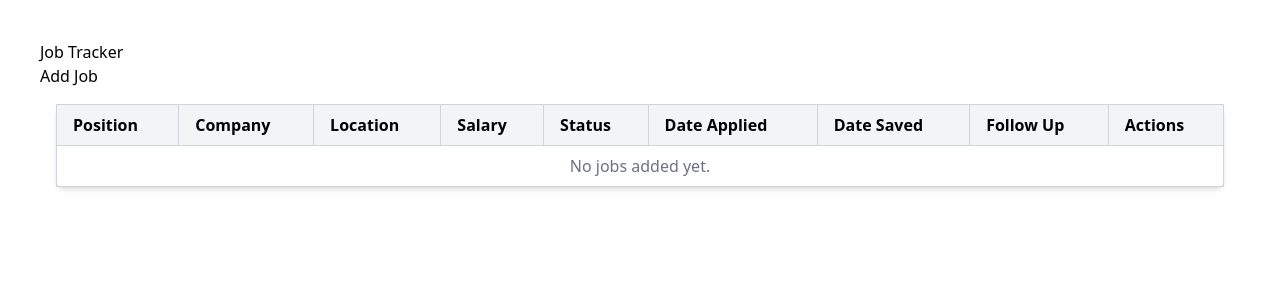
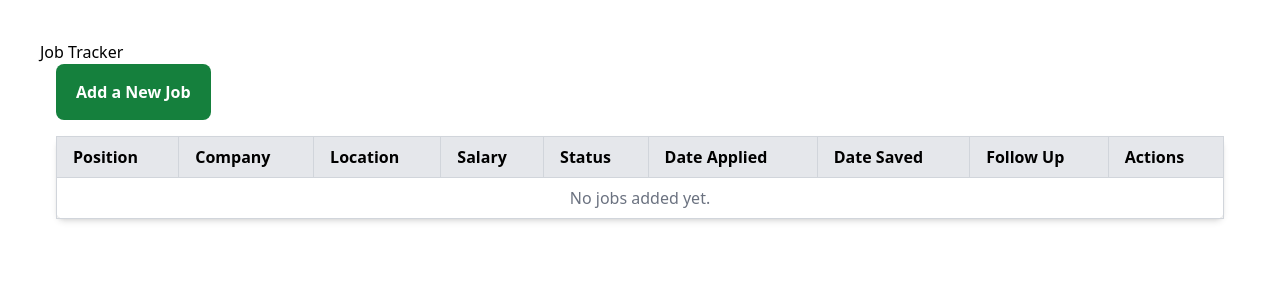
Before and after one commit to Siddhi-Uttekar/jobtracker-app, a React (Create React App) app in the folder job-tracker/: page / in a window 1280 px wide. Shown: the top 300 px of the page. Built offline with nearby package versions, Linux system fonts and the light colour scheme.

Commit message:
used tailwind css to make form pretty

```diff
--- a/job-tracker/src/App.js
+++ b/job-tracker/src/App.js
@@ -8,8 +8,9 @@ const App = () => {
   return (
     <div className='p-10'>
       <h1>Job Tracker</h1>
-      <button onClick={() => setShowForm(!showForm)}>
-        {showForm ? 'Close Form' : 'Add Job'}
+      <button className='bg-green-700 p-4 rounded-lg text-white font-bold ml-4 px-5'
+      onClick={() => setShowForm(!showForm)}>
+        {showForm ? 'Close Form' : 'Add a New Job'}
       </button>
       {showForm && <JobForm toggleForm={setShowForm} />}
       <JobList />
--- a/job-tracker/src/components/JobForm.js
+++ b/job-tracker/src/components/JobForm.js
@@ -27,7 +27,7 @@ const JobForm = ({ toggleForm }) => {
   };
 
   return (
-    <form onSubmit={handleSubmit} className="p-4 bg-white rounded-lg shadow-md space-y-4">
+    <form onSubmit={handleSubmit} className="p-4 bg-white rounded-lg shadow-md flex justify-evenly">
       <div>
         <label htmlFor="position" className="block text-sm font-medium text-gray-700">Job Position</label>
         <input
@@ -37,7 +37,7 @@ const JobForm = ({ toggleForm }) => {
           placeholder="Job Position"
           value={formData.position}
           onChange={handleChange}
-          className="mt-1 block w-full p-2 border border-gray-300 rounded-md shadow-sm focus:ring-blue-500 focus:border-blue-500 sm:text-sm"
+          className="mt-1 block w-full p-2 border border-gray-300 rounded-md  sm:text-sm"
           required
         />
       </div>
@@ -51,7 +51,7 @@ const JobForm = ({ toggleForm }) => {
           placeholder="Company"
           value={formData.company}
           onChange={handleChange}
-          className="mt-1 block w-full p-2 border border-gray-300 rounded-md shadow-sm focus:ring-blue-500 focus:border-blue-500 sm:text-sm"
+          className="mt-1 block w-full p-2 border border-gray-300 rounded-md "
           required
         />
       </div>
@@ -65,7 +65,7 @@ const JobForm = ({ toggleForm }) => {
           placeholder="Location"
           value={formData.location}
           onChange={handleChange}
-          className="mt-1 block w-full p-2 border border-gray-300 rounded-md shadow-sm focus:ring-blue-500 focus:border-blue-500 sm:text-sm"
+          className="mt-1 block w-full p-2 border border-gray-300 rounded-md shadow-sm sm:text-sm"
           required
         />
       </div>
@@ -79,7 +79,7 @@ const JobForm = ({ toggleForm }) => {
           placeholder="Salary"
           value={formData.salary}
           onChange={handleChange}
-          className="mt-1 block w-full p-2 border border-gray-300 rounded-md shadow-sm focus:ring-blue-500 focus:border-blue-500 sm:text-sm"
+          className="mt-1 block w-full p-2 border border-gray-300 rounded-md shadow-sm  sm:text-sm"
         />
       </div>
 
@@ -89,10 +89,10 @@ const JobForm = ({ toggleForm }) => {
           name="status"
           type="text"
           id="status"
-          placeholder="Status (e.g., Applied/Interview)"
+          placeholder="(e.g., Applied/Interview)"
           value={formData.status}
           onChange={handleChange}
-          className="mt-1 block w-full p-2 border border-gray-300 rounded-md shadow-sm focus:ring-blue-500 focus:border-blue-500 sm:text-sm"
+          className="mt-1 block w-full p-2 border border-gray-300 rounded-md shadow-sm  sm:text-sm"
         />
       </div>
 
@@ -104,7 +104,7 @@ const JobForm = ({ toggleForm }) => {
           id="dateApplied"
           value={formData.dateApplied}
           onChange={handleChange}
-          className="mt-1 block w-full p-2 border border-gray-300 rounded-md shadow-sm focus:ring-blue-500 focus:border-blue-500 sm:text-sm"
+          className="mt-1 block w-full p-2 border border-gray-300 rounded-md shadow-sm sm:text-sm"
         />
       </div>
 
@@ -116,15 +116,15 @@ const JobForm = ({ toggleForm }) => {
           id="followUp"
           value={formData.followUp}
           onChange={handleChange}
-          className="mt-1 block w-full p-2 border border-gray-300 rounded-md shadow-sm focus:ring-blue-500 focus:border-blue-500 sm:text-sm"
+          className="mt-1 block w-full p-2 border border-gray-300 rounded-md shadow-sm sm:text-sm"
         />
       </div>
 
       <button
         type="submit"
-        className="w-full py-2 px-4 bg-blue-500 text-white font-semibold rounded-md shadow-md hover:bg-blue-600 focus:outline-none focus:ring-2 focus:ring-blue-500 focus:ring-offset-2"
+        className="w-32 h-14 mt-2 bg-green-500 text-white font-semibold rounded-md shadow-md hover:bg-green-600"
       >
-        Add Job
+        Add New Job
       </button>
     </form>
   );
--- a/job-tracker/src/components/JobList.js
+++ b/job-tracker/src/components/JobList.js
@@ -8,8 +8,8 @@ const JobList = () => {
 
   return (
     <div className="p-4">
-      <table className="min-w-full border border-gray-300 text-left bg-white rounded-lg shadow-md">
-        <thead className="bg-gray-100">
+      <table className="min-w-full border border-gray-400 text-left bg-white rounded-lg shadow-md">
+        <thead className="bg-gray-200">
           <tr>
             <th className="px-4 py-2 border border-gray-300">Position</th>
             <th className="px-4 py-2 border border-gray-300">Company</th>
```
